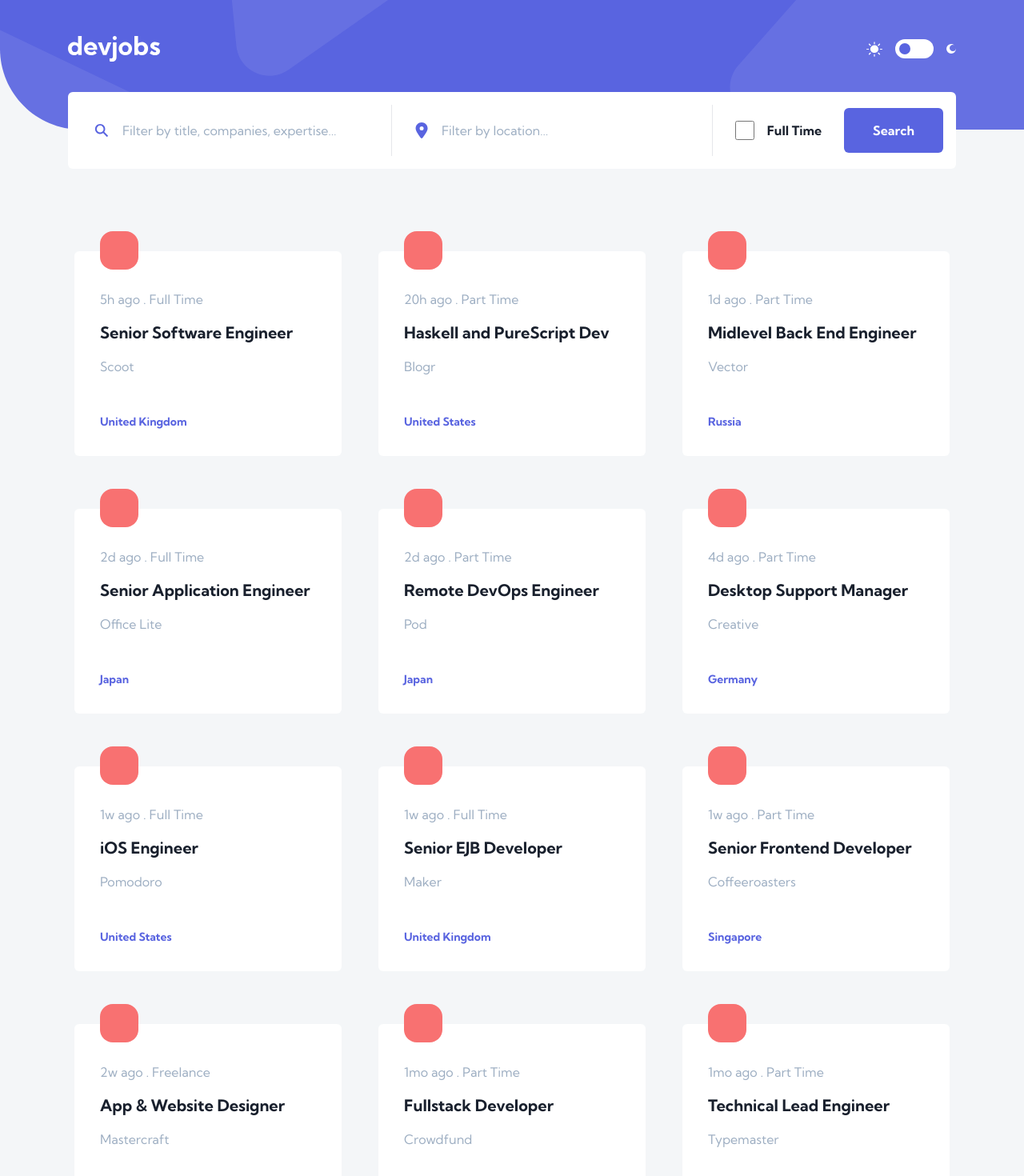
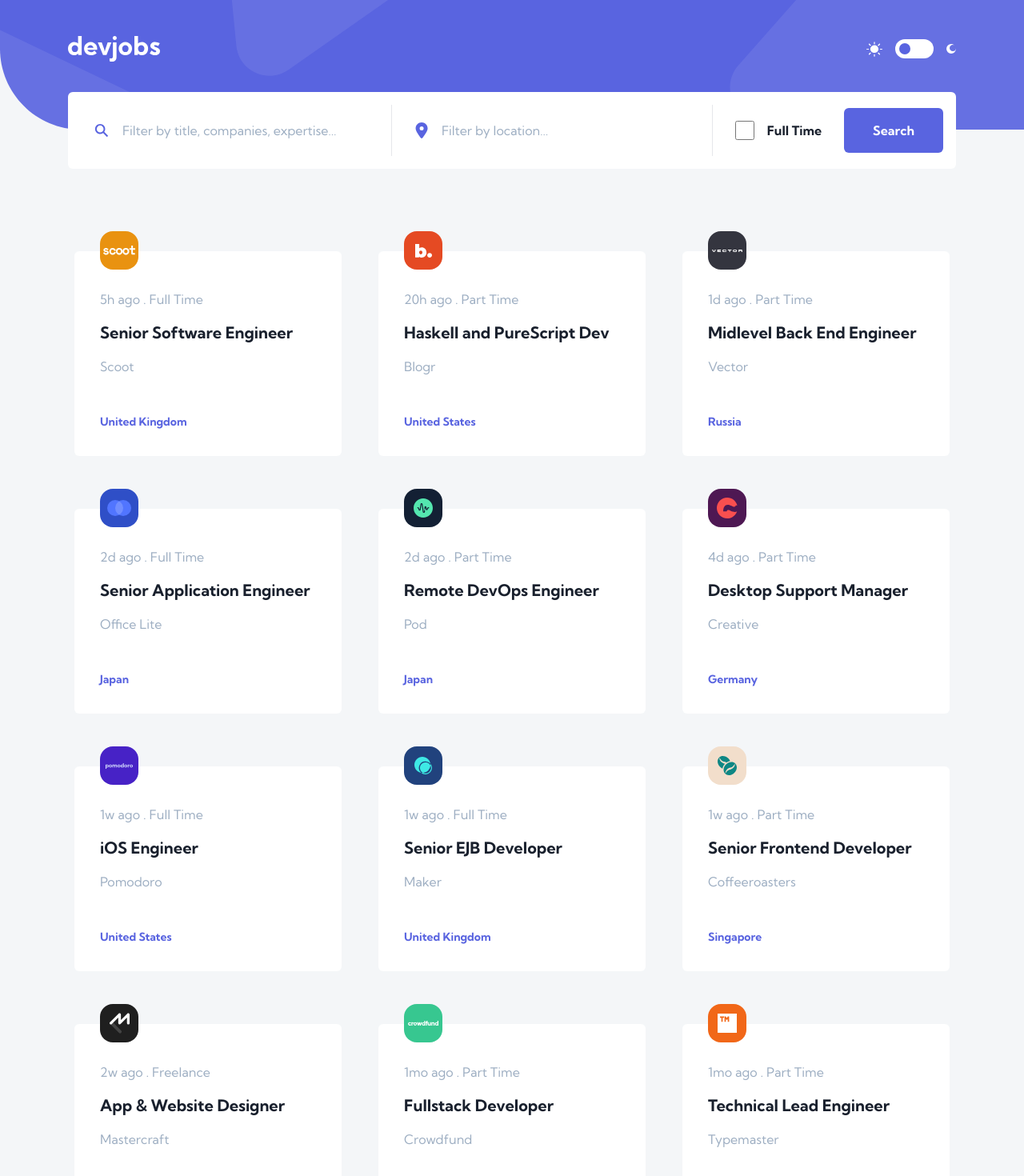
Before and after one commit to zetmosoma10/devjobs-web-app, a React (Vite) app: page / in a window 1280 px wide. Shown: the top 1470 px of the page at 80% size. Built offline with nearby package versions, Linux system fonts and the light colour scheme.

Commit message:
build header component in job details page

```diff
--- a/data.json
+++ b/data.json
@@ -2,8 +2,8 @@
   {
     "id": 1,
     "company": "Scoot",
-    "logo": "./assets/logos/scoot.svg",
-    "logoBackground": "hsl(36, 87%, 49%)",
+    "logo": "./src/assets/logos/scoot.svg",
+    "logoBackground": "#E99210",
     "position": "Senior Software Engineer",
     "postedAt": "5h ago",
     "contract": "Full Time",
@@ -33,8 +33,8 @@
   {
     "id": 2,
     "company": "Blogr",
-    "logo": "./assets/logos/blogr.svg",
-    "logoBackground": "hsl(12, 79%, 52%)",
+    "logo": "./src/assets/logos/blogr.svg",
+    "logoBackground": "#E54A23",
     "position": "Haskell and PureScript Dev",
     "postedAt": "20h ago",
     "contract": "Part Time",
@@ -64,8 +64,8 @@
   {
     "id": 3,
     "company": "Vector",
-    "logo": "./assets/logos/vector.svg",
-    "logoBackground": "hsl(235, 10%, 23%)",
+    "logo": "./src/assets/logos/vector.svg",
+    "logoBackground": "#34353F",
     "position": "Midlevel Back End Engineer",
     "postedAt": "1d ago",
     "contract": "Part Time",
@@ -94,8 +94,8 @@
   {
     "id": 4,
     "company": "Office Lite",
-    "logo": "./assets/logos/officelite.svg",
-    "logoBackground": "hsl(227, 62%, 48%)",
+    "logo": "./src/assets/logos/officelite.svg",
+    "logoBackground": "#2F4FC7",
     "position": "Senior Application Engineer",
     "postedAt": "2d ago",
     "contract": "Full Time",
@@ -126,8 +126,8 @@
   {
     "id": 5,
     "company": "Pod",
-    "logo": "./assets/logos/pod.svg",
-    "logoBackground": "hsl(216, 46%, 14%)",
+    "logo": "./src/assets/logos/pod.svg",
+    "logoBackground": "#132034",
     "position": "Remote DevOps Engineer",
     "postedAt": "2d ago",
     "contract": "Part Time",
@@ -162,8 +162,8 @@
   {
     "id": 6,
     "company": "Creative",
-    "logo": "./assets/logos/creative.svg",
-    "logoBackground": "hsl(295, 55%, 21%)",
+    "logo": "./src/assets/logos/creative.svg",
+    "logoBackground": "#4E1853",
     "position": "Desktop Support Manager",
     "postedAt": "4d ago",
     "contract": "Part Time",
@@ -196,8 +196,8 @@
   {
     "id": 7,
     "company": "Pomodoro",
-    "logo": "./assets/logos/pomodoro.svg",
-    "logoBackground": "hsl(254, 71%, 45%)",
+    "logo": "./src/assets/logos/pomodoro.svg",
+    "logoBackground": "#4722C6",
     "position": "iOS Engineer",
     "postedAt": "1w ago",
     "contract": "Full Time",
@@ -227,8 +227,8 @@
   {
     "id": 8,
     "company": "Maker",
-    "logo": "./assets/logos/maker.svg",
-    "logoBackground": "hsl(218, 58%, 31%)",
+    "logo": "./src/assets/logos/maker.svg",
+    "logoBackground": "#21427D",
     "position": "Senior EJB Developer",
     "postedAt": "1w ago",
     "contract": "Full Time",
@@ -258,8 +258,8 @@
   {
     "id": 9,
     "company": "Coffeeroasters",
-    "logo": "./assets/logos/coffeeroasters.svg",
-    "logoBackground": "hsl(29, 60%, 87%)",
+    "logo": "./src/assets/logos/coffeeroasters.svg",
+    "logoBackground": "#F2DECB",
     "position": "Senior Frontend Developer",
     "postedAt": "1w ago",
     "contract": "Part Time",
@@ -289,8 +289,8 @@
   {
     "id": 10,
     "company": "Mastercraft",
-    "logo": "./assets/logos/mastercraft.svg",
-    "logoBackground": "hsl(0, 0%, 12%)",
+    "logo": "./src/assets/logos/mastercraft.svg",
+    "logoBackground": "#1F1F1F",
     "position": "App & Website Designer",
     "postedAt": "2w ago",
     "contract": "Freelance",
@@ -322,8 +322,8 @@
   {
     "id": 11,
     "company": "Crowdfund",
-    "logo": "./assets/logos/crowdfund.svg",
-    "logoBackground": "hsl(157, 57%, 50%)",
+    "logo": "./src/assets/logos/crowdfund.svg",
+    "logoBackground": "#37C790",
     "position": "Fullstack Developer",
     "postedAt": "1mo ago",
     "contract": "Part Time",
@@ -355,8 +355,8 @@
   {
     "id": 12,
     "company": "Typemaster",
-    "logo": "./assets/logos/typemaster.svg",
-    "logoBackground": "hsl(22, 89%, 52%)",
+    "logo": "./src/assets/logos/typemaster.svg",
+    "logoBackground": "#F16718",
     "position": "Technical Lead Engineer",
     "postedAt": "1mo ago",
     "contract": "Part Time",
@@ -387,8 +387,8 @@
   {
     "id": 13,
     "company": "Crowdfund",
-    "logo": "./assets/logos/crowdfund.svg",
-    "logoBackground": "hsl(157, 57%, 50%)",
+    "logo": "./src/assets/logos/crowdfund.svg",
+    "logoBackground": "#36C890",
     "position": "Front-end Developer",
     "postedAt": "1mo ago",
     "contract": "Full Time",
@@ -419,8 +419,8 @@
   {
     "id": 14,
     "company": "Coffeeroasters",
-    "logo": "./assets/logos/coffeeroasters.svg",
-    "logoBackground": "hsl(29, 60%, 87%)",
+    "logo": "./src/assets/logos/coffeeroasters.svg",
+    "logoBackground": "#F1DDC9",
     "position": "Junior Full-Stack Developer",
     "postedAt": "1mo ago",
     "contract": "Full Time",
@@ -451,8 +451,8 @@
   {
     "id": 15,
     "company": "Blogr",
-    "logo": "./assets/logos/blogr.svg",
-    "logoBackground": "hsl(12, 79%, 52%)",
+    "logo": "./src/assets/logos/blogr.svg",
+    "logoBackground": "#E54A23",
     "position": "Midweight Front-end Developer",
     "postedAt": "1mo ago",
     "contract": "Full Time",
--- a/src/components/JobCard.tsx
+++ b/src/components/JobCard.tsx
@@ -6,12 +6,17 @@ const JobCard = ({
   position,
   company,
   location,
+  logo,
+  logoBackground,
 }: JobType) => {
   return (
     <article className="relative bg-white rounded-md px-8 pb-8 pt-12 m-2 hover:shadow-xl transition-shadow duration-150 focus:shadow-xl cursor-pointer ">
       <div
-        className={`absolute top-[-25px] left-[32px] flex items-center justify-center bg-red-400 w-12 h-12 rounded-2xl `}
-      ></div>
+        style={{ backgroundColor: logoBackground }}
+        className="absolute top-[-25px] left-[32px] flex items-center justify-center  w-12 h-12 rounded-2xl "
+      >
+        <img src={logo} alt="" />
+      </div>
       <div>
         <span className="text-base text-grey ">
           {postedAt} . {contract}
--- a/src/components/JobCardGrid.tsx
+++ b/src/components/JobCardGrid.tsx
@@ -2,7 +2,6 @@ import { useState } from "react";
 import jobDataArr from "../../data.json";
 import JobCard from "./JobCard";
 import { Link } from "react-router-dom";
-import { JobType } from "../entities/jobType";
 
 const JobCardGrid = () => {
   const [jobData, setjobData] = useState(jobDataArr);
--- a/src/pages/JobDetailsPage.tsx
+++ b/src/pages/JobDetailsPage.tsx
@@ -17,9 +17,43 @@ const JobDetailsPage = () => {
 
   return (
     <div>
-      <div className="max-container">
+      <div
+        className="absolute left-0 right-0 top-[100px] md:top-[115px] flex flex-col
+        items-center pt-12 pb-8 md:pt-0 md:pb-0  md:flex-row  md:justify-between md:pr-10 bg-white max-container
+        space-y-6 md:space-y-0 rounded-md overflow-hidden"
+      >
+        <div className="md:flex md:items-center md:space-x-10 ">
+          <div
+            style={{ backgroundColor: jobDetail?.logoBackground }}
+            className="hidden md:flex md:items-center md:justify-center md:h-[140px] md:p-3"
+          >
+            <img className="w-[140px]" src={`/${jobDetail?.logo}`} alt="" />
+          </div>
+          <div
+            style={{ backgroundColor: jobDetail?.logoBackground }}
+            className="md:hidden mt-3  absolute top-0 left-0 right-0 mx-auto flex items-center justify-center  w-12 h-12 rounded-2xl "
+          >
+            <img className="" src={`/${jobDetail?.logo}`} alt="" />
+          </div>
+          <div className="text-center md:text-left mt-6 md:mt-0">
+            <p className="text-2xl font-bold text-very_dark_blue">
+              {jobDetail?.company}
+            </p>
+            <a href="#" className="text-base text-grey mt-3">
+              {`${jobDetail?.company.toLowerCase()}.com`}
+            </a>
+          </div>
+        </div>
+        <a
+          href="#"
+          className="font-bold text-violet bg-light_grey py-4 px-6 rounded-[5px]"
+        >
+          Company Site
+        </a>
+      </div>
+      <div className="max-container mt-[300px] md:mt-[250px]">
         <article className="bg-white text-dark_grey p-12 rounded-md mt-52 md:mt-32 ">
-          <header className="flex items-center justify-between">
+          <header className="flex flex-col md:flex-row items-start md:items-center justify-between">
             <div>
               <span>
                 {jobDetail?.postedAt} . {jobDetail?.contract}
@@ -33,7 +67,7 @@ const JobDetailsPage = () => {
             </div>
             <a
               href="#"
-              className="font-bold text-white bg-violet py-4 px-6 rounded-[5px]"
+              className="font-bold w-full mt-12 md:mt-0 md:w-auto text-center text-nowrap text-white bg-violet py-4 px-6 rounded-[5px]"
             >
               Apply Now
             </a>
```
